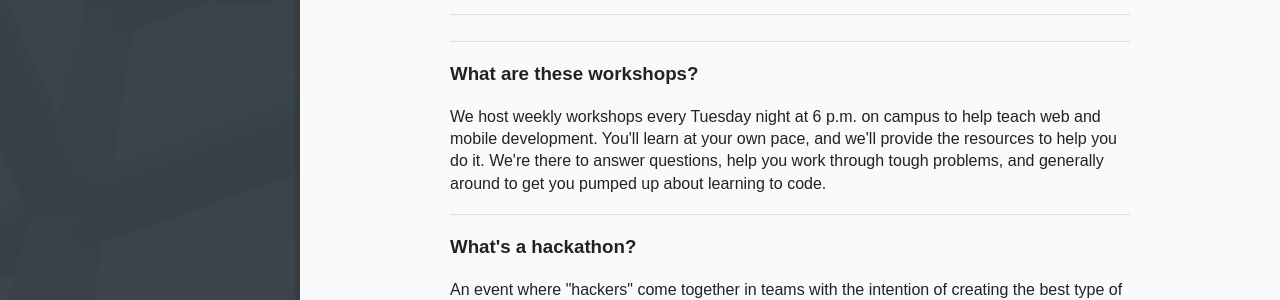
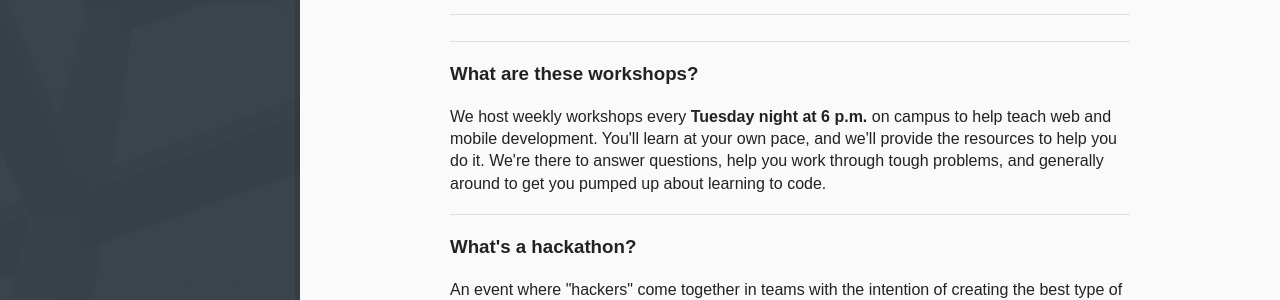
Before and after one commit to hackbinghamton/hackbinghamton.github.io, a Jekyll site: the page built from index.html, in a window 1280 px wide and 1204 px high. Shown: the part 464-764 px from the top of the window. Built offline with Jekyll 4.4.1, drawn with Linux system fonts in a browser that asks for light colours; nearby versions of some CDN libraries.

Commit message:
made meeting time bold

```diff
--- a/index.html
+++ b/index.html
@@ -26,7 +26,7 @@ layout: default
 
 <div class="article">
 	<h3 class="article-title">What are these workshops?</h3>
-	<p>We host weekly workshops every Tuesday night at 6 p.m. on campus to help teach web and mobile development. You'll learn at your own pace, and we'll provide the resources to help you do it. We're there to answer questions, help you work through tough problems, and generally around to get you pumped up about learning to code.</p>
+	<p>We host weekly workshops every <b>Tuesday night at 6 p.m.</b> on campus to help teach web and mobile development. You'll learn at your own pace, and we'll provide the resources to help you do it. We're there to answer questions, help you work through tough problems, and generally around to get you pumped up about learning to code.</p>
 </div>
 
 <div class="article">
```
